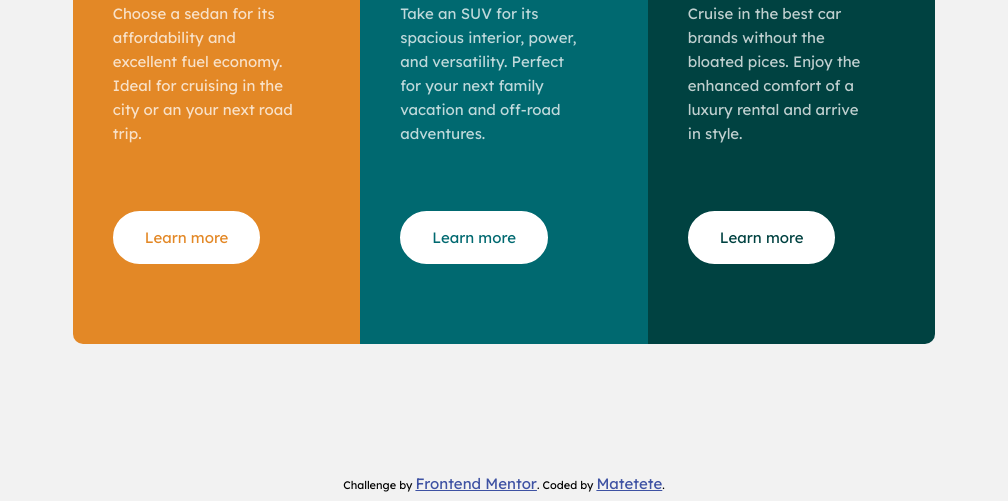
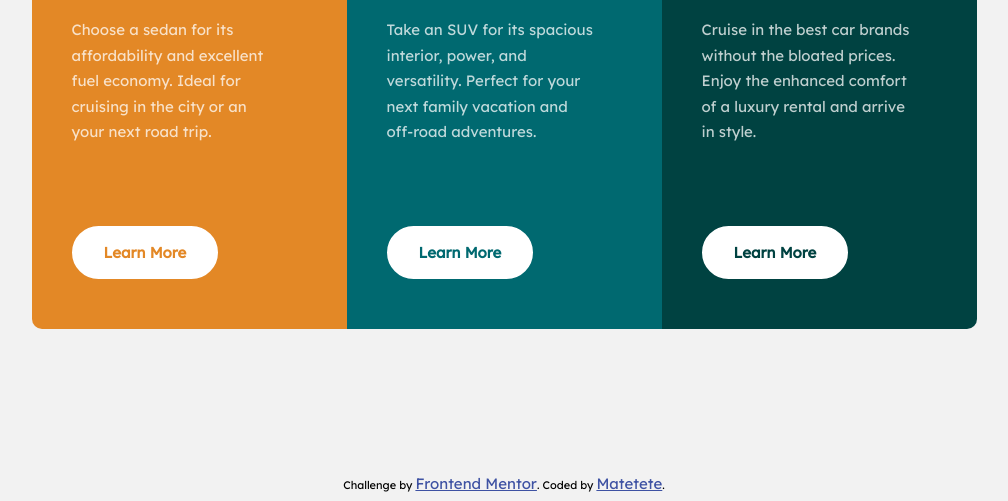
Before and after one commit to Matetete/3-column-preview-card-component, a plain HTML site: page index.html in a window 1280 px wide. Shown: the part 334-835 px from the top of the page, without its empty margins (136-1144 px from the left). Drawn offline with Linux system fonts and the light colour scheme.

Commit message:
fixed some things that i didn't like

```diff
--- a/estilo.css
+++ b/estilo.css
@@ -30,7 +30,7 @@ h2 {
 }
 
 p {
-    line-height: 1.6;
+    line-height: 1.7;
     padding-right: 45px;
 }
 
@@ -42,16 +42,17 @@ p {
     border-radius: 50px;
     padding: 15px 30px;
     cursor: pointer;
-    margin: 50px 0 0 0;
+    bottom: 50px;
     position: absolute;
+    font-weight: 800;
 }
 
 .sedans,
 .suvs,
 .luxury {
-    width: 18%;
-    min-height: 500px;
-    max-height: 500px;
+    width: 255px;
+    min-height: 470px;
+    max-height: 470px;
     padding: 40px 20px 0 40px;
     position: relative;
 }
@@ -99,7 +100,7 @@ p {
     .luxury {
         min-height: 420px;
         max-height: 1000px;
-        width: 75%;
+        width: 270px;
     }
 
     .sedans {
--- a/index.html
+++ b/index.html
@@ -18,7 +18,7 @@
     <p>
       Choose a sedan for its affordability and excellent fuel economy. Ideal for cruising in the city or an your next road trip.
     </p>
-    <div class="button">Learn more</div>
+    <div class="button">Learn More</div>
   </div>
 
   <div class="suvs">
@@ -27,16 +27,16 @@
     <p>
       Take an SUV for its spacious interior, power, and versatility. Perfect for your next family vacation and off-road adventures.
     </p>
-    <div class="button">Learn more</div>
+    <div class="button">Learn More</div>
   </div>
 
   <div class="luxury">
     <img src="./images/icon-luxury.svg">
     <h2>LUXURY</h2>
     <p>
-      Cruise in the best car brands without the bloated pices. Enjoy the enhanced comfort of a luxury rental and arrive in style.
+      Cruise in the best car brands without the bloated prices. Enjoy the enhanced comfort of a luxury rental and arrive in style.
     </p>
-    <div class="button">Learn more</div>
+    <div class="button">Learn More</div>
   </div>
 </div>
 
```
